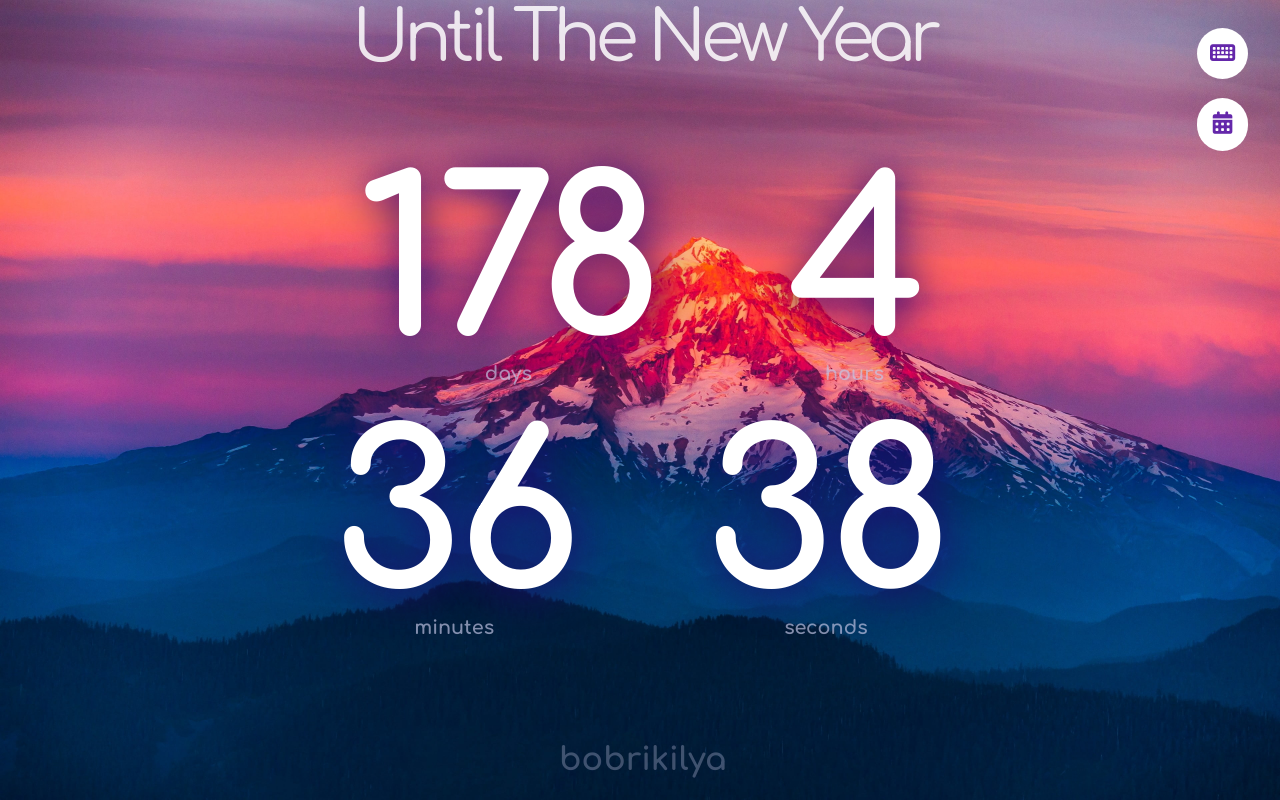
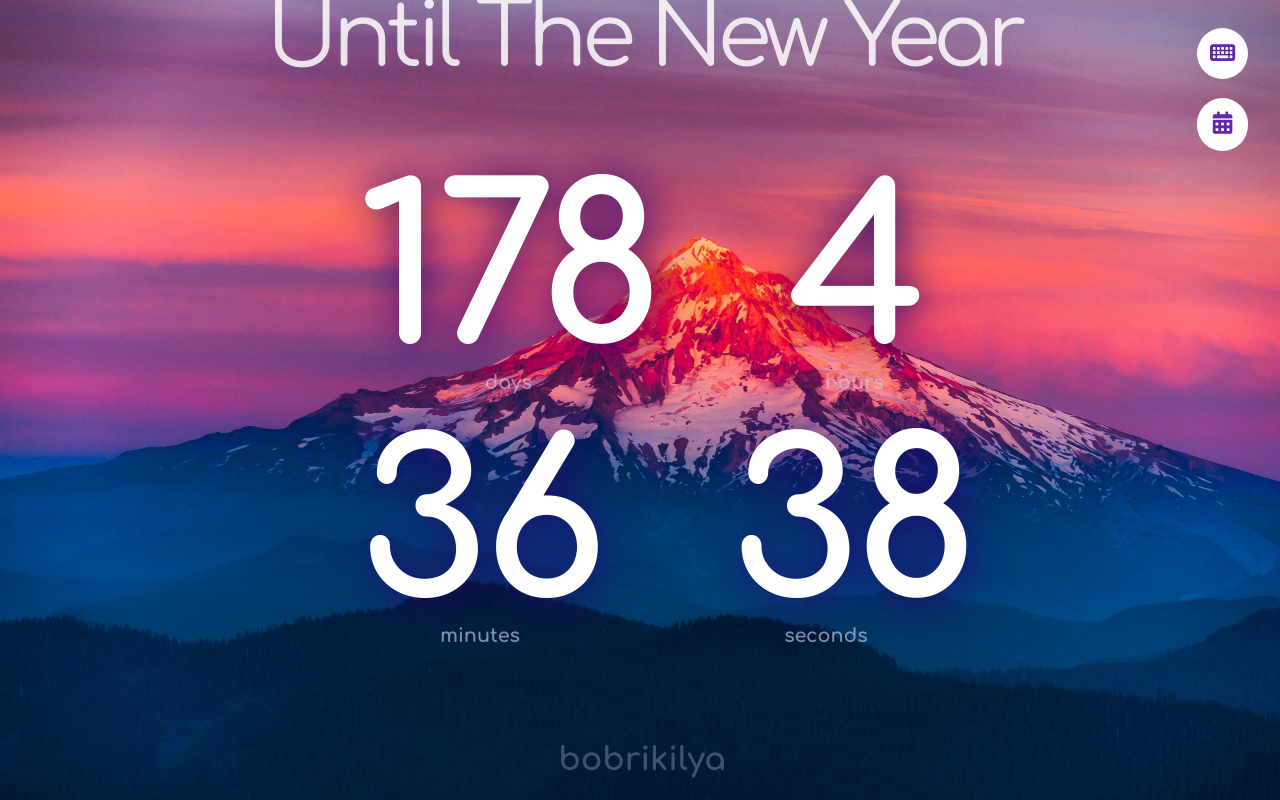
Before and after one commit to bobrykilya/Countdown_timer, a plain HTML site: page Countdown_timer/index.html in a window 1280 px wide. Drawn offline with Linux system fonts and the light colour scheme.

Commit message:
Improved adaptive

```diff
--- a/Countdown_timer/sass/style.sass
+++ b/Countdown_timer/sass/style.sass
@@ -1,6 +1,3 @@
-// @import url('https://fonts.googleapis.com/css2?family=Kanit:wght@500&family=Quicksand:wght@600&display=swap')
-// @import url('https://fonts.googleapis.com/css2?family=Bebas+Neue&display=swap')
-@import url('https://fonts.googleapis.com/css2?family=IBM+Plex+Sans&display=swap')
 @import url('https://fonts.googleapis.com/css2?family=Comfortaa:wght@400;700&display=swap')
 
 @import "./_stylereset"
@@ -18,7 +15,6 @@ body
     min-height: 70vmin
     overflow: hidden
     color: white
-    // font-family: 'Bebas Neue'
     font-family: 'Comfortaa'
     font-weight: 700
 
@@ -30,22 +26,26 @@ h1
     letter-spacing: -0.7vmin
     text-align: center
     text-transform: capitalize
-    font-size: 5.5vmax
+    font-size: 11vmin
+
     margin: -15vmin 0  12vmin 1vh
     color: #ffffffd8
     text-shadow: 0.1rem 0.1rem 5rem #230674a2
 
 .first-pair, .second-pair
-    display: flex
+    display: inline-flex
     margin-bottom: 5vmin
+
+.second-pair :nth-child(2)
+    width: 40vmin
 
 .counter_container
     display: flex
+    flex-direction: row
     flex-wrap: wrap
     align-items: center
     justify-content: center
     p
-        // font-family: 'IBM Plex Sans'
         font-size: 27vmin
         margin: 0 8vmin
         letter-spacing: -0.7vmin
@@ -57,12 +57,13 @@ h1
     div
         text-align: center
 
+
 .date_number
     position: absolute
     bottom: 3vmin
     font-size: 4vmin
     color: #c3c6e652
-    margin-left: 0.7vmin
+    margin-left: 0.5vmin
 
 .text_container
     display: flex
```
Also changed, not shown: Countdown_timer/css/style.css.
